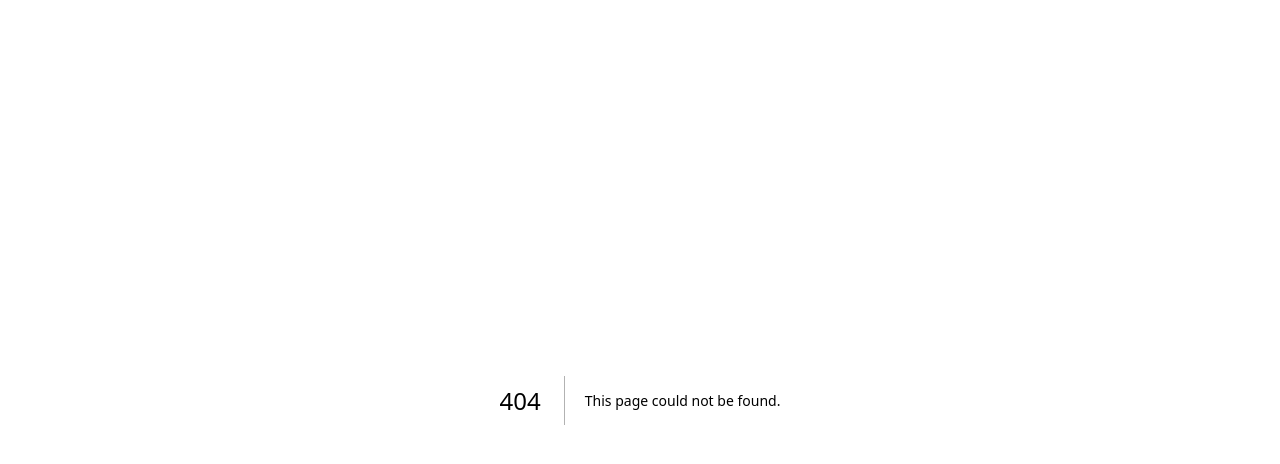
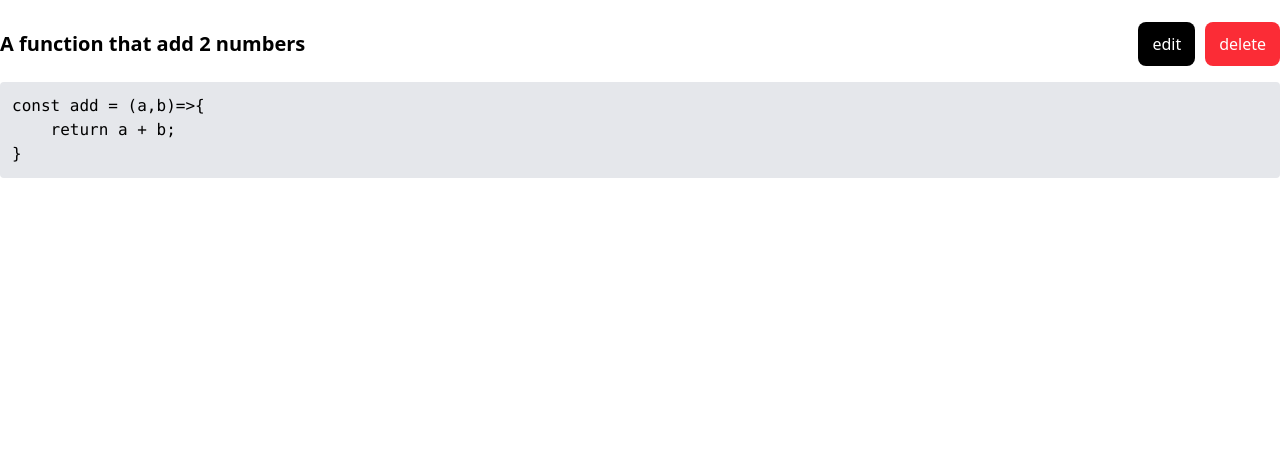
Before and after one commit to Nur-Nayeem/Snippet-Project-using--Nextjs-and-Prisma, a Next.js app: page /snippet/1 in a window 1280 px wide. Before the commit this address had no page. Shown: the top 464 px of the page. Built offline with nearby package versions, Linux system fonts and the light colour scheme.

Commit message:
designed view snippet page

```diff
--- /dev/null
+++ b/app/snippet/[id]/page.tsx
@@ -0,0 +1,31 @@
+import React from "react";
+
+const ViewSpinnet = () => {
+  return (
+    <div className="my-container pt-5">
+      <div className="flex justify-between items-center">
+        <h2 className="font-bold text-xl my-2.5">
+          A function that add 2 numbers
+        </h2>
+        <div className="space-x-2.5">
+          <button className="text-white py-2.5 px-3.5 bg-black rounded-lg">
+            edit
+          </button>
+          <button className="text-white py-2.5 px-3.5 bg-red-500 rounded-lg">
+            delete
+          </button>
+        </div>
+      </div>
+
+      <div className="my-3.5">
+        <pre className="p-3 bg-gray-200 rounded border-gray-200">
+          <code>{`const add = (a,b)=>{
+    return a + b;
+}`}</code>
+        </pre>
+      </div>
+    </div>
+  );
+};
+
+export default ViewSpinnet;
--- /dev/null
+++ b/app/snippet/new/page.tsx
@@ -0,0 +1,7 @@
+import React from "react";
+
+const NewSnippet = () => {
+  return <div></div>;
+};
+
+export default NewSnippet;
```
Also changed, not shown: package.json (+7 -6 lines), 1 other file (tests, documents, lock files or other folders).
